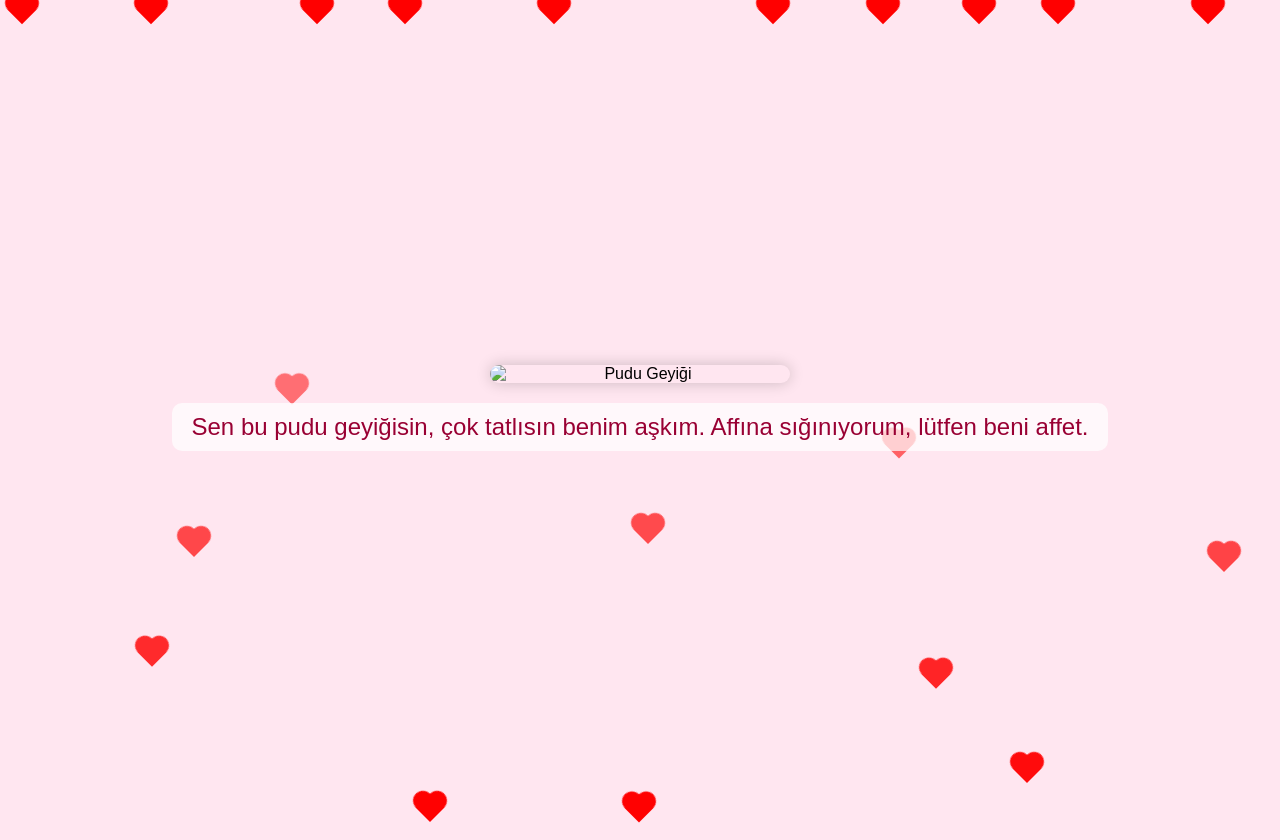
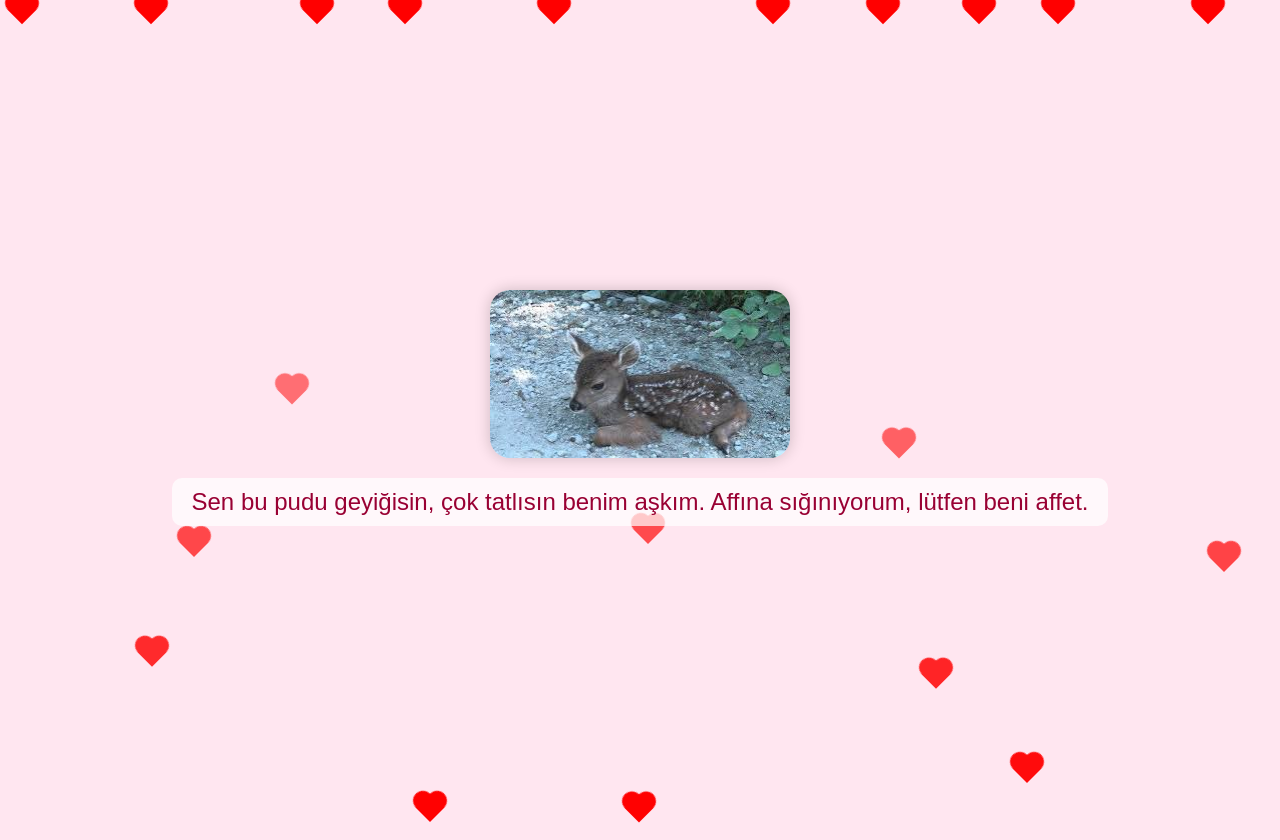
Before and after one commit to yirilet/pudulunara, a plain HTML site: page index.html in a window 1280 px wide. Drawn offline with Linux system fonts and the light colour scheme.

Commit message:
Update index.html

```diff
--- a/index.html
+++ b/index.html
@@ -102,7 +102,7 @@
   </div>
 
   <div class="container">
-    <img src="pudu.jpg" alt="Pudu Geyiği">
+    <img src="pudu.jpeg" alt="Pudu Geyiği">
     <p>Sen bu pudu geyiğisin, çok tatlısın benim aşkım. Affına sığınıyorum, lütfen beni affet.</p>
   </div>
 </body>
```
